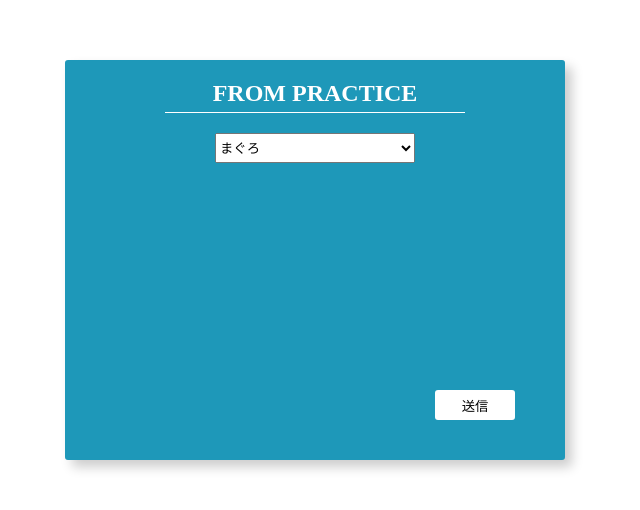
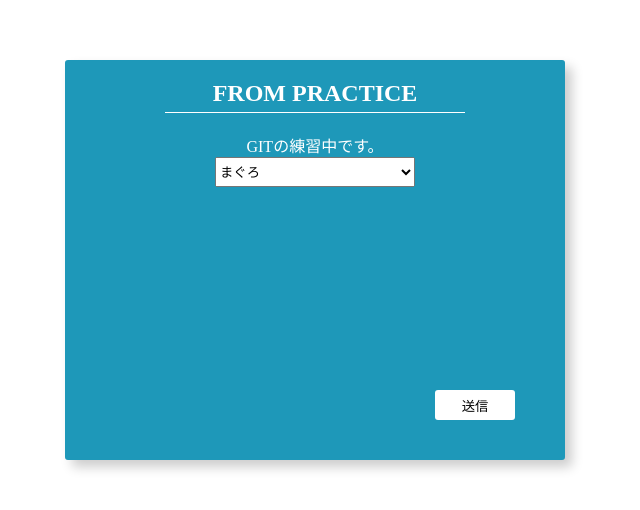
Before and after one commit to t-erina/git-test, a plain HTML site: page index.html in a window 1280 px wide. Shown: the part 140-650 px from the top of the page, without its empty margins (325-965 px from the left). Drawn offline with Linux system fonts and the light colour scheme.

Commit message:
ブランチのテスト中です。

```diff
--- a/index.html
+++ b/index.html
@@ -13,6 +13,7 @@
           <h1 class="headding">
             FROM PRACTICE
           </h1>
+          <div style="text-align: center;">GITの練習中です。</div>
           <form action="">
             <select class="osushi" name="osushi">
               <option valu="1">
```
